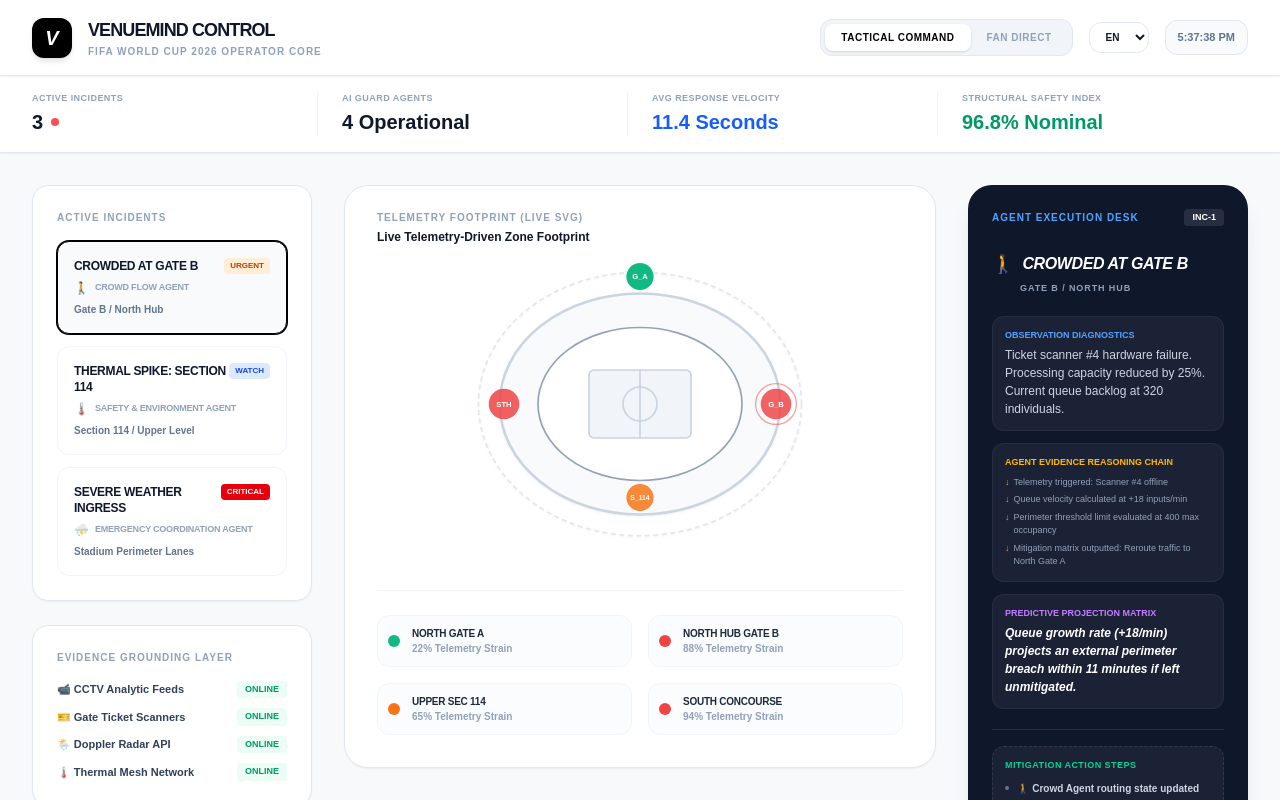
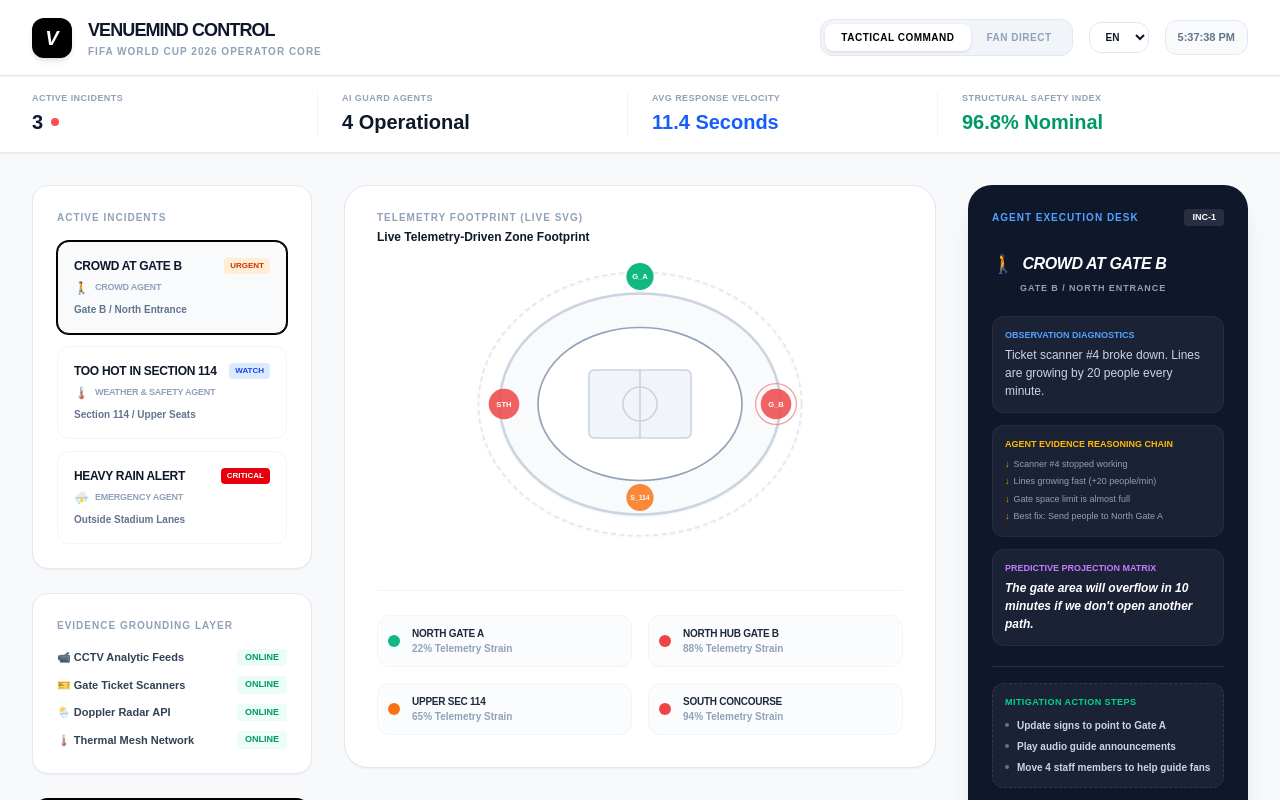
Before and after one commit to Zathist/StadiumFIFA, a Next.js app: page / in a window 1280 px wide. Shown: the top 800 px of the page. Built offline with nearby package versions, Linux system fonts and the light colour scheme.

Commit message:
Update page.tsx

```diff
--- a/app/page.tsx
+++ b/app/page.tsx
@@ -68,69 +68,69 @@ export default function EliteVenueConsole() {
   {
     id: "INC-1",
     level: "URGENT",
-      title: lang === 'en' ? "Crowded at Gate B" : "Multitud en Puerta B",
-      assignedAgent: "Crowd Flow Agent",
+    title: lang === 'en' ? "Crowd at Gate B" : "Multitud en Puerta B",
+    assignedAgent: "Crowd Agent",
     agentIcon: "🚶",
-      reasoning: "Ticket scanner #4 hardware failure. Processing capacity reduced by 25%. Current queue backlog at 320 individuals.",
-      prediction: "Queue growth rate (+18/min) projects an external perimeter breach within 11 minutes if left unmitigated.",
+    reasoning: "Ticket scanner #4 broke down. Lines are growing by 20 people every minute.",
+    prediction: "The gate area will overflow in 10 minutes if we don't open another path.",
     reasoningChain: [
-        "Telemetry triggered: Scanner #4 offline",
-        "Queue velocity calculated at +18 inputs/min",
-        "Perimeter threshold limit evaluated at 400 max occupancy",
-        "Mitigation matrix outputted: Reroute traffic to North Gate A"
+      "Scanner #4 stopped working",
+      "Lines growing fast (+20 people/min)",
+      "Gate space limit is almost full",
+      "Best fix: Send people to North Gate A"
     ],
     executionSteps: [
-        "🚶 Crowd Agent routing state updated",
-        "📢 Audio matrix broadcast sent to outer perimeter",
-        "👮 Ground personnel rerouted to Gate A transition lane"
+      "Update signs to point to Gate A",
+      "Play audio guide announcements",
+      "Move 4 staff members to help guide fans"
     ],
-      location: "Gate B / North Hub",
+    location: "Gate B / North Entrance",
     telemetryValue: 88,
     time: "10:32 AM"
   },
   {
     id: "INC-2",
     level: "WATCH",
-      title: lang === 'en' ? "Thermal Spike: Section 114" : "Pico Térmico: Sección 114",
-      assignedAgent: "Safety & Environment Agent",
+    title: lang === 'en' ? "Too Hot in Section 114" : "Mucho Calor: Sección 114",
+    assignedAgent: "Weather & Safety Agent",
     agentIcon: "🌡️",
-      reasoning: "Ambient temperature sensors crossing 34.2°C due to structural solar exposure and high local density.",
-      prediction: "Heat exhaustion probability models scale to 14% among dense clusters within the next 20 minutes.",
+    reasoning: "Direct sun is hitting Section 114. Temperature just hit 34°C.",
+    prediction: "Fans will start feeling dizzy and dehydrated soon without cooling.",
     reasoningChain: [
-        "Thermal telemetry exceeded: 34.2°C threshold",
-        "Density calculation: 4.2 humans/sqm",
-        "Risk profile matched: Heat exhaustion hazards",
-        "Mitigation matrix outputted: Activate auxiliary cooling units"
+      "Sensors hit hot zone (34°C)",
+      "Seats are packed close together",
+      "Risk of fans getting sick from heat",
+      "Best fix: Turn on extra fans and bring water"
     ],
     executionSteps: [
-        "🌡️ HVAC subsystem overrides engaged for Upper Section",
-        "💧 Automated hydration points highlighted on Fan Direct interface",
-        "🚑 Medical Response Unit 3 moved to local standby matrix"
+      "Turn on maximum fan cooling",
+      "Show water station locations on Fan View",
+      "Send a first-aid team nearby just in case"
     ],
-      location: "Section 114 / Upper Level",
+    location: "Section 114 / Upper Seats",
     telemetryValue: 65,
     time: "10:38 AM"
   },
   {
     id: "INC-3",
     level: "CRITICAL",
-      title: lang === 'en' ? "Severe Weather Ingress" : "Alerta de Clima Severo",
-      assignedAgent: "Emergency Coordination Agent",
+    title: lang === 'en' ? "Heavy Rain Alert" : "Alerta de Lluvia Fuerte",
+    assignedAgent: "Emergency Agent",
     agentIcon: "⛈️",
-      reasoning: "Doppler radar tracking severe cloud-to-ground lightning cells within an 8km perimeter radius.",
-      prediction: "Uncovered outdoor queues face immediate safety hazards. Sudden mass movement toward concourse gates expected.",
+    reasoning: "Storm radar shows lightning and heavy rain hitting the stadium in 5 minutes.",
+    prediction: "Fans waiting outside will get soaked and rush the gates dangerously.",
     reasoningChain: [
-        "Doppler flash rate detected: 4 strikes/min inside inner ring",
-        "Velocity models show structural exposure risk in under 5 minutes",
-        "Concourse density headroom evaluated at 42% spatial safety limit",
-        "Mitigation matrix outputted: Execute structured shelter-in-place sequence"
+      "Lightning detected close by",
+      "Heavy rain arriving in under 5 minutes",
+      "Outside lines have no roof",
+      "Best fix: Move everyone inside to the main hallways"
     ],
     executionSteps: [
-        "⛈️ PA System global broadcast overridden for emergency alert",
-        "🚧 External digital signage altered to: SEEK SHELTER IMMEDIATELY",
-        "🛡️ Safety barriers opened to clear entry flow restrictions"
+      "Announce storm warning over speakers",
+      "Change outside signs to read: MOVE INSIDE NOW",
+      "Open all side doors to let people in fast"
     ],
-      location: "Stadium Perimeter Lanes",
+    location: "Outside Stadium Lanes",
     telemetryValue: 94,
     time: "10:44 AM"
   }
```
Lines whose indentation alone changed are shown as unchanged.
